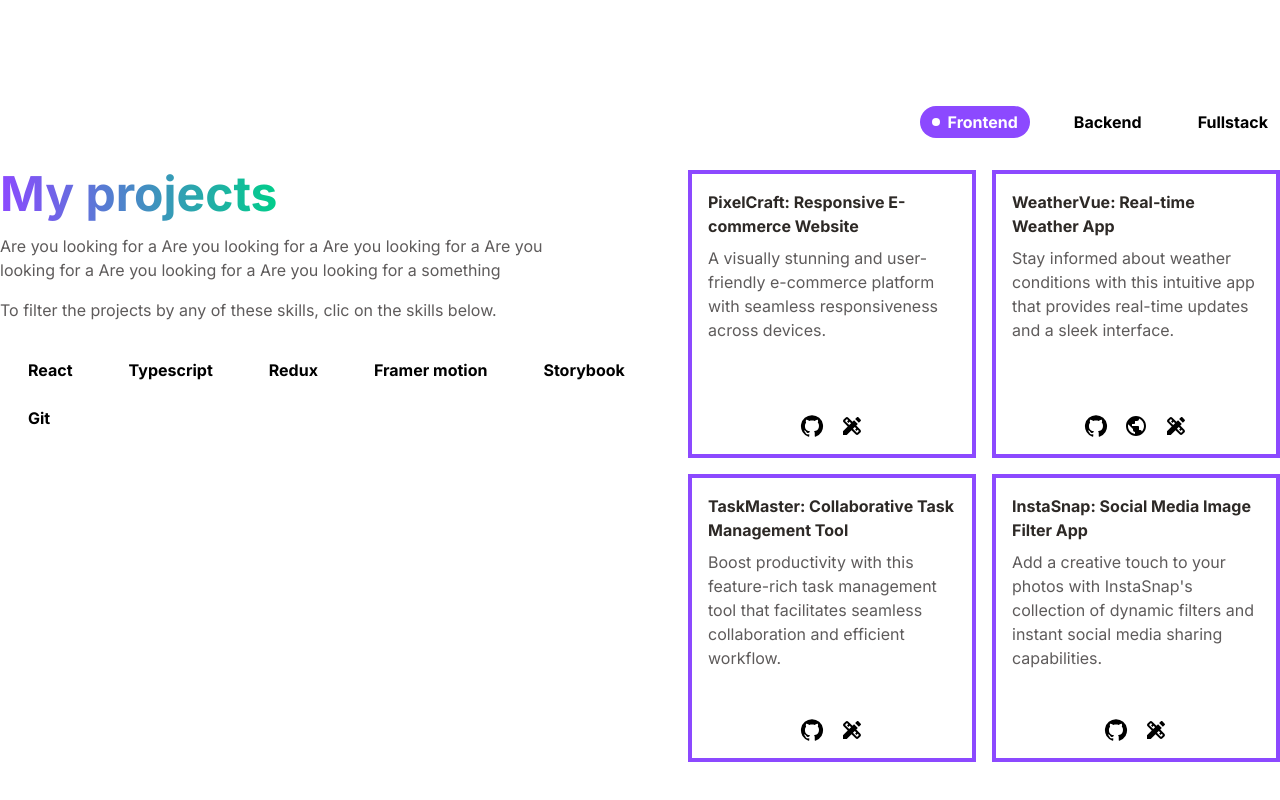
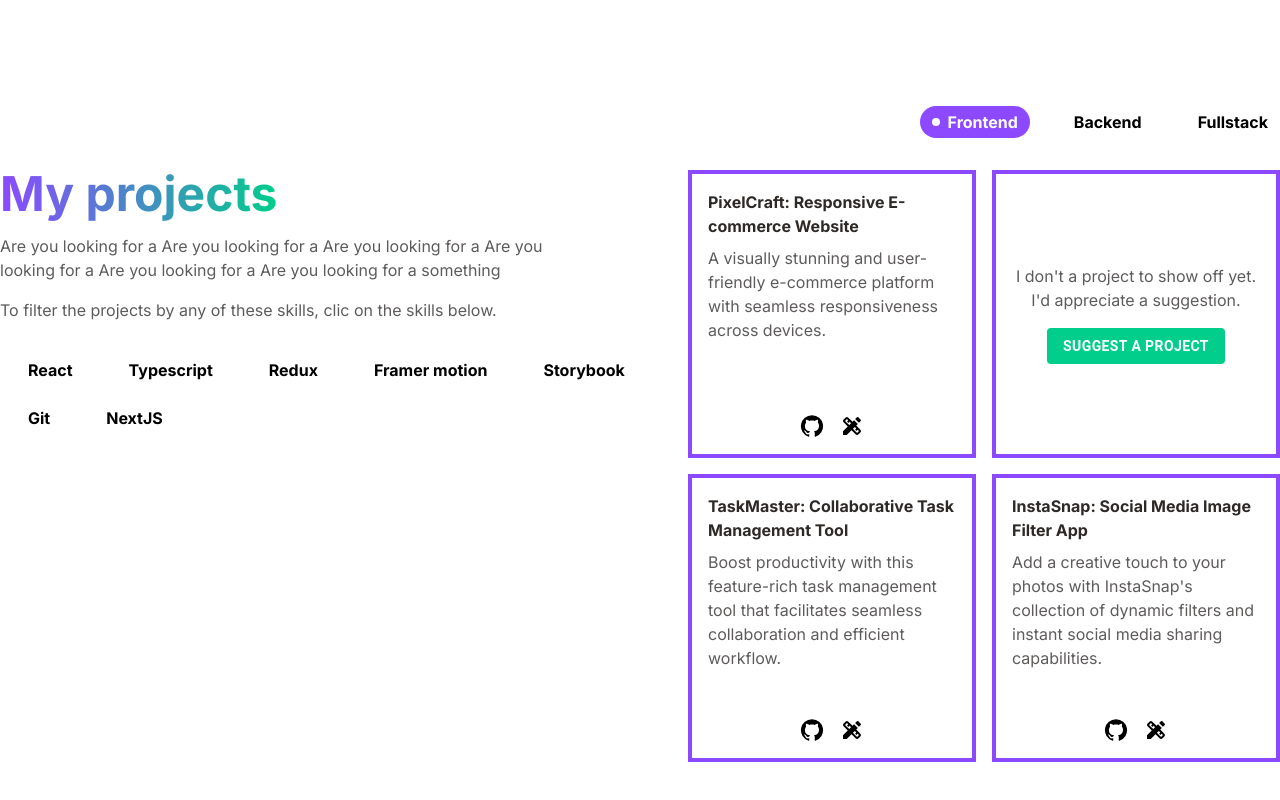
Before and after one commit to julio-benavente/portfolio, a Next.js app: page / in a window 1280 px wide. Shown: the part 790-1590 px from the top of the page. Built offline with nearby package versions, Linux system fonts and the light colour scheme.

Commit message:
feat: Project item asks for suggestion when project isn't avaible

```diff
--- a/src/app/home/ProjectsSection/ProjectItem.tsx
+++ b/src/app/home/ProjectsSection/ProjectItem.tsx
@@ -8,6 +8,7 @@ import DesignServicesIcon from "@mui/icons-material/DesignServices";
 import { ProjectInterface } from "./types";
 import { useProjectSectionStore } from "./store";
 import cls from "@/helpers/cls";
+import * as C from "@/components";
 
 const ProjectItem = ({ data }: { data: ProjectInterface }) => {
   const currentSkillsList = useProjectSectionStore(
@@ -21,10 +22,17 @@ const ProjectItem = ({ data }: { data: ProjectInterface }) => {
   return (
     <div
       className={cls(
-        "relative w-72 h-72 grid grid-rows-[auto_1fr_auto] p-4 border-primary border-4 bg-white transition-all group",
-        "hover:scale-[104%] hover:bg-primary hover:text-white"
+        "relative w-72 h-72 grid  p-4 border-primary border-4 bg-white transition-all group",
+
+        { "grid-rows-[auto_1fr_auto]": data.isAvailable },
+        {
+          "hover:scale-[104%] hover:bg-primary hover:text-white":
+            data.isAvailable,
+        }
       )}
     >
+      {data.isAvailable ? (
+        <>
           <div
             className={cls(
               { hidden: !isFiltered },
@@ -40,6 +48,15 @@ const ProjectItem = ({ data }: { data: ProjectInterface }) => {
               <ProjectIcon icon={DesignServicesIcon} url={data.website} />
             )}
           </div>
+        </>
+      ) : (
+        <div className={cls("self-center grid justify-items-center")}>
+          <p className="mb-4 text-center">
+            I don't a project to show off yet. I'd appreciate a suggestion.
+          </p>
+          <C.Button color="secondary">Suggest a project</C.Button>
+        </div>
+      )}
     </div>
   );
 };
--- a/src/app/home/ProjectsSection/projectsListData.ts
+++ b/src/app/home/ProjectsSection/projectsListData.ts
@@ -14,6 +14,7 @@ export const frontendProjectLists: Array<FrontendProject> = [
     figma: "",
     website: "https://google.com",
     skills: ["React", "Typescript", "Git"],
+    isAvailable: true,
   },
   {
     name: "WeatherVue: Real-time Weather App",
@@ -23,6 +24,7 @@ export const frontendProjectLists: Array<FrontendProject> = [
     figma: "https://figma.com",
     website: "https://google.com",
     skills: ["React", "Redux"],
+    isAvailable: false,
   },
   {
     name: "TaskMaster: Collaborative Task Management Tool",
@@ -32,6 +34,7 @@ export const frontendProjectLists: Array<FrontendProject> = [
     figma: "",
     website: "https://google.com",
     skills: ["React", "Redux", "Storybook"],
+    isAvailable: true,
   },
   {
     name: "InstaSnap: Social Media Image Filter App",
@@ -41,6 +44,7 @@ export const frontendProjectLists: Array<FrontendProject> = [
     figma: "",
     website: "https://google.com",
     skills: ["React", "Typescript"],
+    isAvailable: true,
   },
 ];
 
@@ -53,6 +57,7 @@ export const backendProjectLists: Array<BackendProject> = [
     figma: "",
     website: "https://google.com",
     skills: ["Express", "MongoDB"],
+    isAvailable: true,
   },
   {
     name: "Backend: Real-time Weather App",
@@ -62,6 +67,7 @@ export const backendProjectLists: Array<BackendProject> = [
     figma: "https://figma.com",
     website: "https://google.com",
     skills: ["MongoDB"],
+    isAvailable: true,
   },
   {
     name: "Backend: Collaborative Task Management Tool",
@@ -71,6 +77,7 @@ export const backendProjectLists: Array<BackendProject> = [
     figma: "",
     website: "https://google.com",
     skills: ["Scoket.io", "Express"],
+    isAvailable: true,
   },
   {
     name: "Backend: Social Media Image Filter App",
@@ -80,6 +87,7 @@ export const backendProjectLists: Array<BackendProject> = [
     figma: "",
     website: "https://google.com",
     skills: ["Scoket.io"],
+    isAvailable: false,
   },
 ];
 
@@ -92,6 +100,7 @@ export const fullstackProjectLists: Array<FullstackProject> = [
     figma: "",
     website: "https://google.com",
     skills: ["React", "Express", "MongoDB"],
+    isAvailable: false,
   },
   {
     name: "Fullstack: Real-time Weather App",
@@ -101,6 +110,7 @@ export const fullstackProjectLists: Array<FullstackProject> = [
     figma: "https://figma.com",
     website: "https://google.com",
     skills: ["React", "MongoDB"],
+    isAvailable: true,
   },
   {
     name: "Fullstack: Collaborative Task Management Tool",
@@ -110,6 +120,7 @@ export const fullstackProjectLists: Array<FullstackProject> = [
     figma: "",
     website: "https://google.com",
     skills: ["React", "Scoket.io", "Express"],
+    isAvailable: true,
   },
   {
     name: "Fullstack: Social Media Image Filter App",
@@ -119,6 +130,7 @@ export const fullstackProjectLists: Array<FullstackProject> = [
     figma: "",
     website: "https://google.com",
     skills: ["React", "Scoket.io"],
+    isAvailable: true,
   },
 ];
 
--- a/src/app/home/ProjectsSection/types.ts
+++ b/src/app/home/ProjectsSection/types.ts
@@ -15,6 +15,7 @@ const FrontendSkills = {
   FramerMotion: "Framer motion",
   Storybook: "Storybook",
   Git: "Git",
+  NextJS: "NextJS",
 } as const;
 
 const BackendSkills = {
@@ -38,11 +39,12 @@ export type BackendSkillsKeys =
 export type FullstackSkillKeys = FrontendSkillsKeys | BackendSkillsKeys;
 
 export interface BaseProjectInterface {
-  name: string;
-  description: string;
+  name?: string;
+  description?: string;
   github?: string;
   figma?: string;
   website?: string;
+  isAvailable: boolean;
 }
 
 export interface FrontendProject extends BaseProjectInterface {
```
Lines whose indentation alone changed are shown as unchanged.
